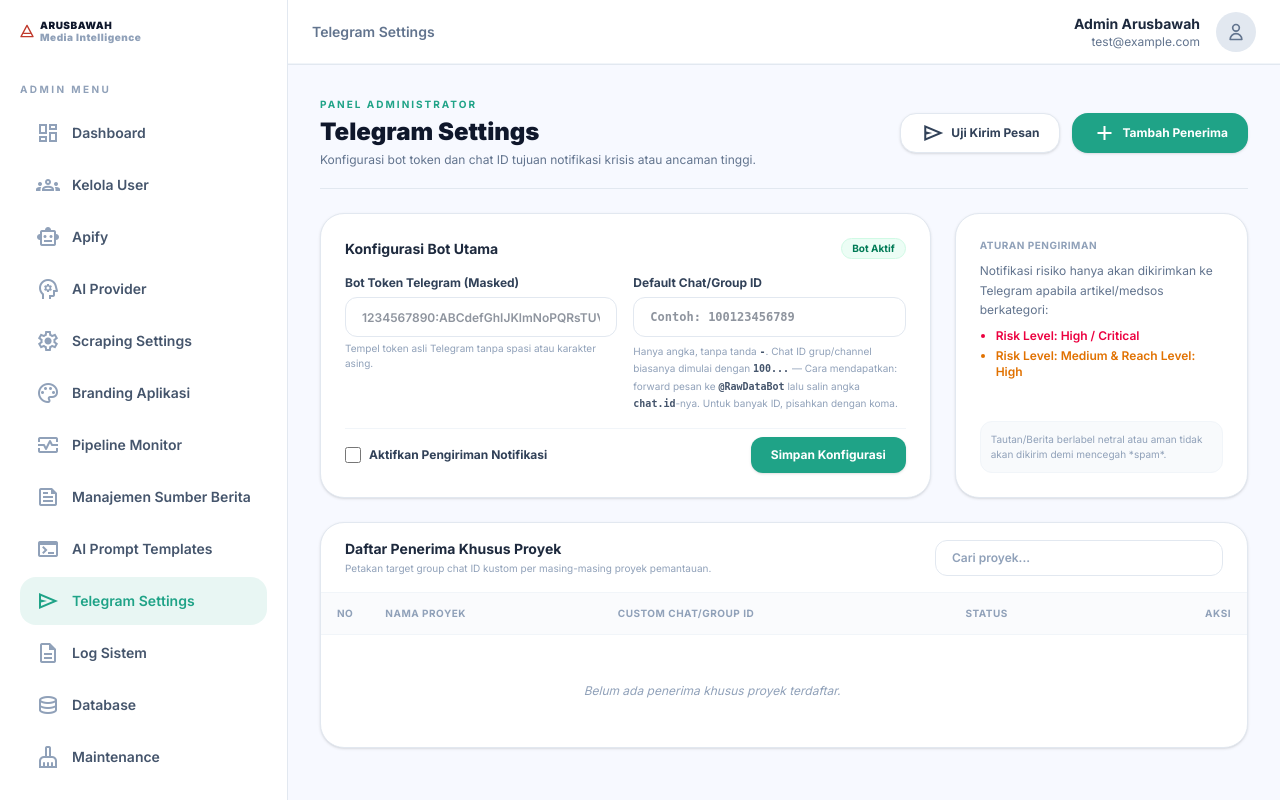
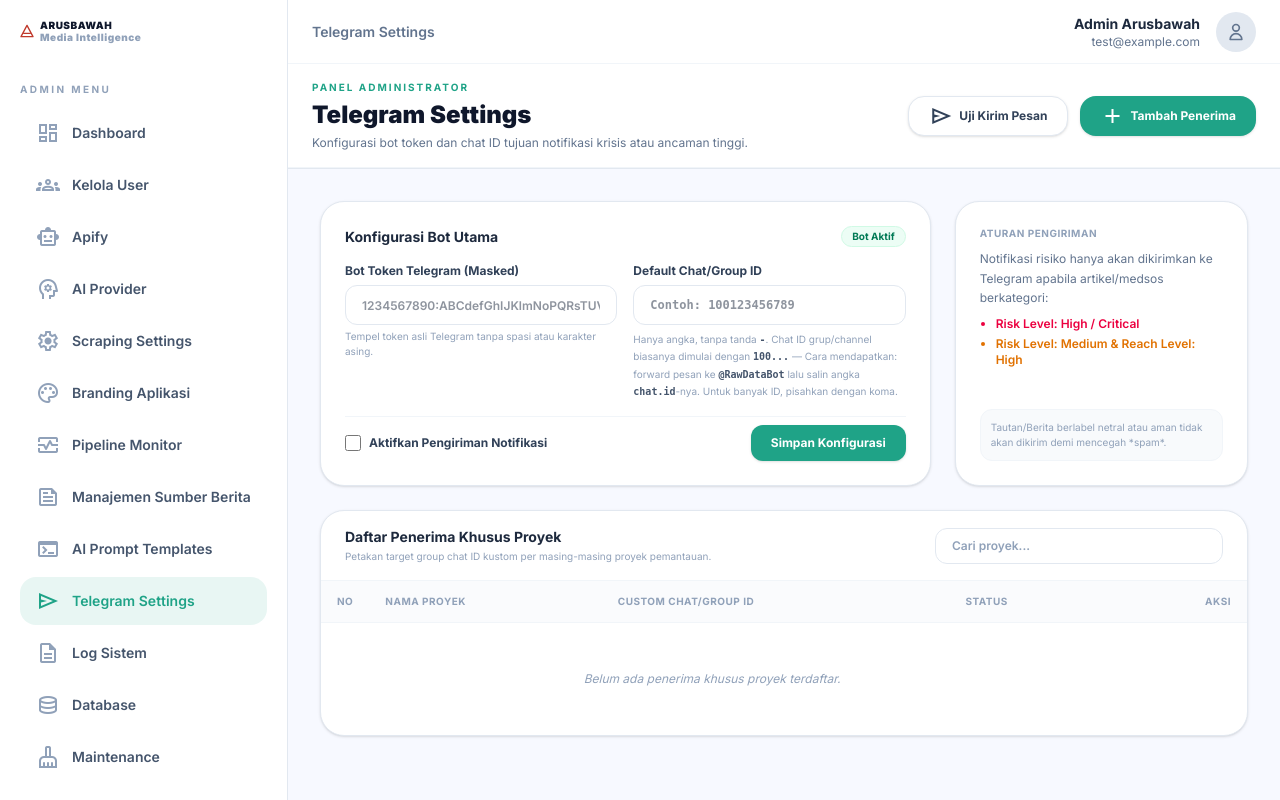
Before and after one commit to aristonbobywillymunte-ship-it/Aruabawah, a Laravel app: page /admin/telegram-settings in a window 1280 px wide. Run offline with Laravel 12, Linux system fonts and the light colour scheme; a user stored in the database is signed in; data comes from the database, SQL or seed files in the repository; data that the repository does not hold is empty; style sheets or scripts are compiled from the project's sources; parts of the project's set-up code (start-up, migrations or seed data) failed here and were passed over; some libraries are stand-ins or nearby versions.

Commit message:
fix: pindahkan telegram settings header ke section page-header agar posisinya terkunci

```diff
--- a/resources/views/livewire/admin/telegram-settings.blade.php
+++ b/resources/views/livewire/admin/telegram-settings.blade.php
@@ -1,6 +1,6 @@
-<div class="mx-auto w-full max-w-7xl space-y-6 font-sans">
+@section('page-header')
     <!-- Header Section -->
-    <div class="flex flex-col md:flex-row md:items-center md:justify-between gap-4 border-b border-slate-200 pb-5">
+    <div class="flex flex-col md:flex-row md:items-center md:justify-between gap-4">
         <div class="text-left">
             <p class="text-[10px] font-bold uppercase tracking-[0.2em] text-[#1fa387]">Panel Administrator</p>
             <h1 class="text-2xl font-black text-slate-900 mt-1">Telegram Settings</h1>
@@ -24,6 +24,9 @@
             </button>
         </div>
     </div>
+@endsection
+
+<div class="mx-auto w-full max-w-7xl space-y-6 font-sans">
     <!-- Global Telegram Settings & Info Card -->
     <div class="grid gap-6 md:grid-cols-3">
         <!-- Configuration Card (Span 2) -->
```
